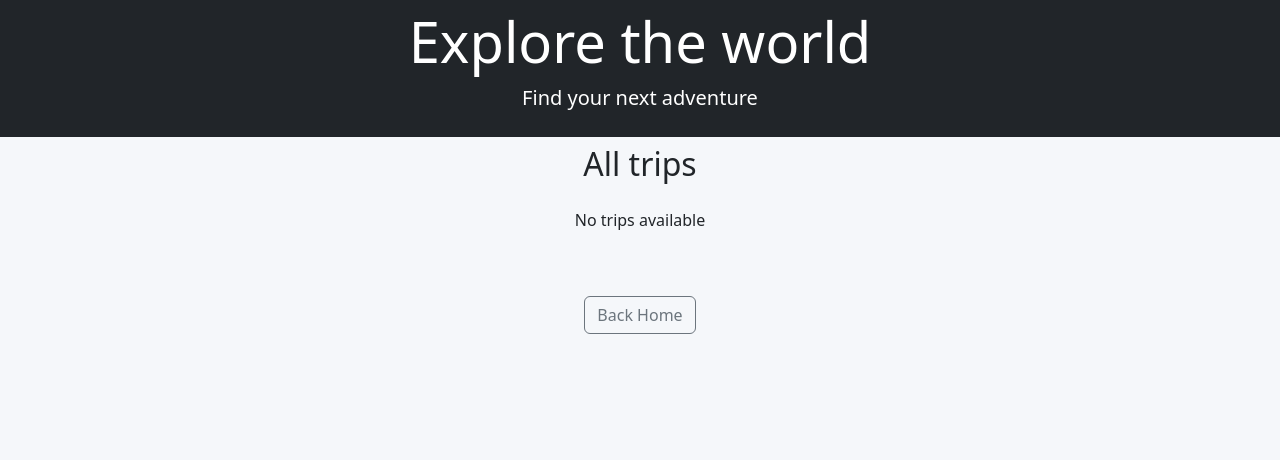
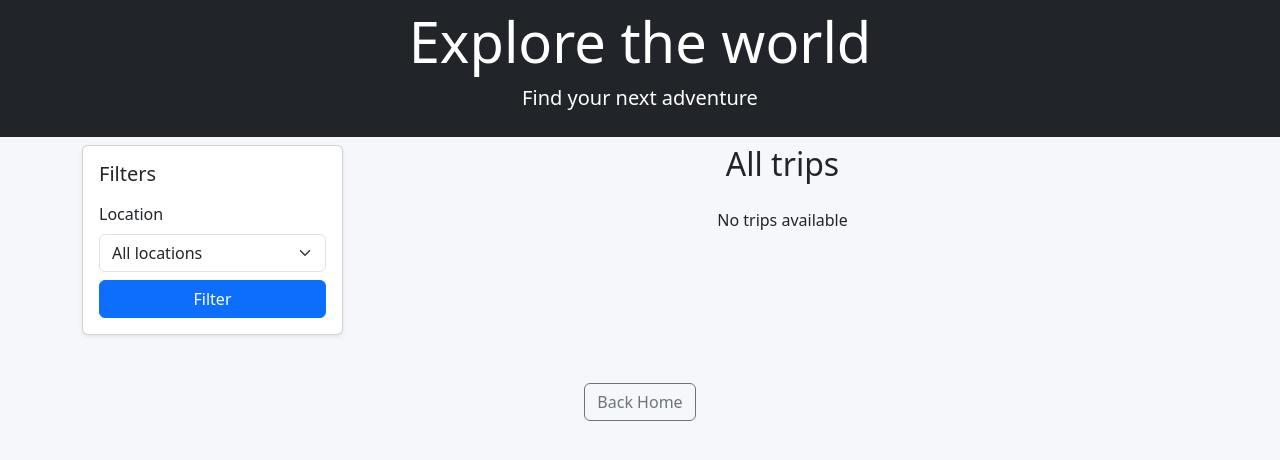
Before and after one commit to piotrgolebiewski07/travel_agency, a Django app: page /trips/ in a window 1280 px wide. Shown: the part 56-516 px from the top of the page. Run offline with Django 5.2, Linux system fonts and the light colour scheme; data that the repository does not hold is empty.

Commit message:
Add sidebar filters with location dropdown

```diff
--- a/trips/templates/trips/index.html
+++ b/trips/templates/trips/index.html
@@ -1,20 +1,52 @@
 {% extends "base.html" %}
+{% load translations %}
 
 {% block content %}
 
-{% load translations %}
+<div class="container">
+    <div class="row">
 
-<div class="container">
+        <!-- SIDEBAR -->
+        <div class="col-md-3">
+            <div class="card p-3 shadow-sm position-sticky" style="top: 20px;">
+
+                <form method="get">
+                    <h5 class="mb-3">{% t "Filtry" "Filters" %}</h5>
+
+                    <label class="form-label">Location</label>
+
+                    <select name="location" class="form-select mb-2">
+                        <option value="">All locations</option>
+
+                        {% for loc in locations %}
+                            <option value="{{ loc }}"
+                                {% if request.GET.location == loc %}selected{% endif %}>
+                                {{ loc }}
+                            </option>
+                        {% endfor %}
+                    </select>
+
+                    <button class="btn btn-primary w-100">
+                        Filter
+                    </button>
+                </form>
+
+            </div>
+        </div>
+
+        <!-- RESULTS -->
+        <div class="col-md-9">
+
             <h2 class="mb-4 text-center">
                 {% t "Wszystkie wycieczki" "All trips" %}
             </h2>
 
             <div class="row">
+
                 {% for trip in trips %}
                 <div class="col-md-4">
                     <a href="{% url 'detail' trip.id %}" style="text-decoration: none; color: inherit;">
                         <div class="card mb-3 border-0 trip-card">
-
 
                             {% with trip.images.all|dictsortreversed:"is_main"|first as img %}
                                 {% if img %}
@@ -25,7 +57,6 @@
                             {% endwith %}
 
                             <div class="card-body trip-tile">
-
                                 <h3 class="mb-2">{{ trip.title }}</h3>
                                 <p class="text-muted mb-4">{{ trip.location }}</p>
 
@@ -36,8 +67,8 @@
                                 <p class="text-muted small mb-2">
                                     {{ trip.start_date|date:"d.m.Y" }} → {{ trip.end_date|date:"d.m.Y" }}
                                 </p>
+                            </div>
 
-                    </div>
                         </div>
                     </a>
                 </div>
@@ -46,10 +77,17 @@
                     <p>No trips available</p>
                 </div>
                 {% endfor %}
+
+            </div>
+        </div>
+
     </div>
 </div>
 
 <div class="text-center mt-5 mb-5">
-    <a href="{% url 'home' %}" class="btn btn-outline-secondary">{% t "Powrót" "Back Home" %}</a>
+    <a href="{% url 'home' %}" class="btn btn-outline-secondary">
+        {% t "Powrót" "Back Home" %}
+    </a>
 </div>
+
 {% endblock %}
--- a/trips/views.py
+++ b/trips/views.py
@@ -28,4 +28,15 @@ def home(request):
 
 def index(request):
     trips = Trip.objects.all().order_by("start_date")  # pobiera dane
-    return render(request, "trips/index.html", {"trips": trips})  # przekazuje dane do template
+
+    location = request.GET.get("location")
+
+    if location:
+        trips = trips.filter(location__icontains=location)
+
+    locations = Trip.objects.values_list("location", flat=True).distinct()
+
+    return render(request, "trips/index.html", {
+        "trips": trips,
+        "locations": locations
+    })
```
Also changed, not shown: trips/.jpg (deleted), trips/France_1.jpg (deleted), trips/Greece_1.jpg (deleted), trips/Greece_2.jpg (deleted), trips/Greece_3.jpg (deleted), trips/Madera_1.jpg (deleted), trips/Madera_2.jpg (deleted), trips/Madera_3.jpg (deleted), trips/Madera_4jpg.jpg (deleted). Lines whose indentation alone changed are shown as unchanged.
